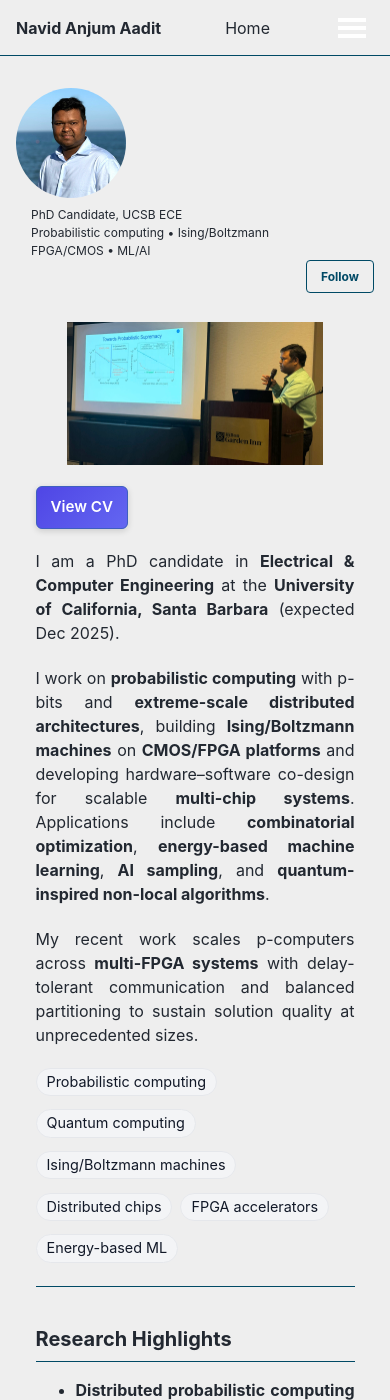
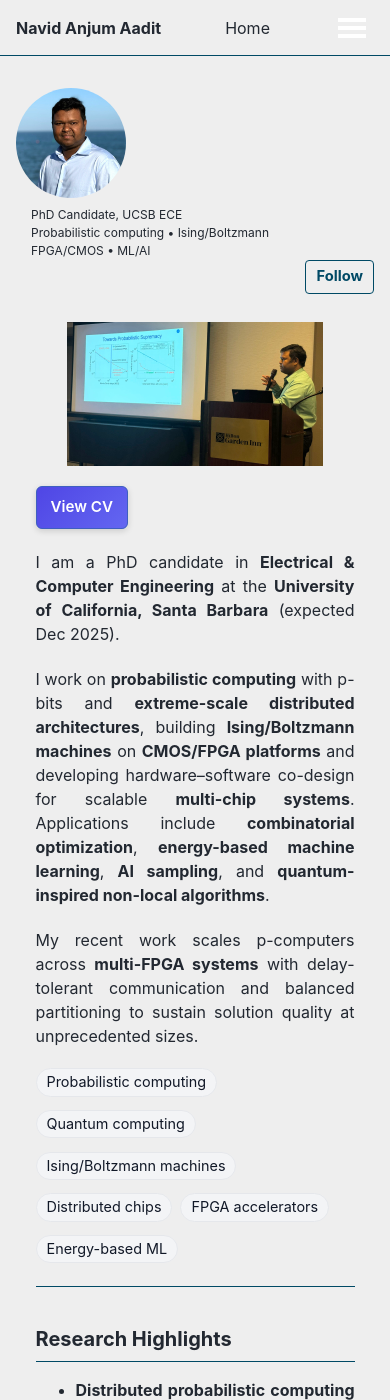
Before and after one commit to navidaadit/navidaadit.github.io, a Jekyll site: the page built from _pages/about.md, in a window 390 px wide and 1400 px high. Built offline with Jekyll 4.4.1, drawn with Linux system fonts in a browser that asks for light colours.

Commit message:
Update _custom.scss

```diff
--- a/_sass/_custom.scss
+++ b/_sass/_custom.scss
@@ -347,46 +347,45 @@
   color: #1e40af !important;
 }
 
-/* === Follow button: compact + right-aligned on mobile; menu above content === */
+/* ===== Follow button & dropdown (mobile only) ===== */
+.sidebar { position: relative; z-index: 2000; } /* keep dropdown above page content */
+
 @media (max-width: 1023px) {
-  /* Keep sidebar above cards when the menu opens */
-  .sidebar { position: relative !important; z-index: 9000 !important; }
-
-  /* Make the button compact (auto width) and push it to the right */
-  .author__urls-wrapper {
+  /* Keep the trigger on the RIGHT */
+  .author__urls-wrapper{
     position: relative !important;
-    display: block !important;        /* no full-width flex bar */
-    width: auto !important;
-    margin-left: auto !important;      /* right-align inside the column */
-    text-align: right !important;
-    padding: 0 !important;
+    display: flex !important;
+    justify-content: flex-end !important;
+    align-items: center !important;
+    width: 100% !important;
   }
 
-  /* The actual button stays natural size */
-  .author__urls-wrapper button,
-  .author__urls-wrapper .btn {
-    display: inline-flex !important;
-    align-items: center;
-    justify-content: center;
-    min-width: 0 !important;           /* prevent wide pill */
-    padding: 8px 14px;                  /* tidy */
+  /* Tighter button (no full-width) */
+  .author__urls-wrapper .btn{
+    width: auto !important;
+    padding: 7px 10px !important;
+    font-size: 0.92rem !important;
+    line-height: 1.2 !important;
+    white-space: nowrap !important;
   }
 
-  /* Anchor dropdown to the button, ensure it overlays content */
-  .author__urls {
+  /* Dropdown anchored to the button, on top of everything */
+  .author__urls{
     position: absolute !important;
     right: 0 !important;
     left: auto !important;
-    top: calc(100% + 10px) !important;
-    z-index: 9999 !important;          /* fix “behind content” */
-    display: none;                      /* theme toggles visibility */
-    min-width: 220px;
-    max-width: 80vw;
-    background: #fff;
-    border: 1px solid #e5e7eb;
-    box-shadow: 0 8px 22px rgba(0,0,0,.15);
-    text-align: left !important;        /* items left-aligned like Robert’s */
+    top: calc(100% + 8px) !important;
+    display: none;                /* MM toggles .is--visible */
+    min-width: 220px !important;
+    background: #fff !important;  /* avoid “transparent” look */
+    border: 1px solid #e5e7eb !important;
+    box-shadow: 0 8px 22px rgba(0,0,0,.15) !important;
+    z-index: 3000 !important;
   }
-  .author__urls.is--visible { display: block !important; }
-  .author__urls li, .author__urls a { text-align: left !important; }
+  .author__urls.is--visible{ display:block !important; }
 }
+
+/* Desktop: leave default theme behavior intact */
+@media (min-width: 1024px){
+  .author__urls-wrapper{ display:block; }
+}
```
